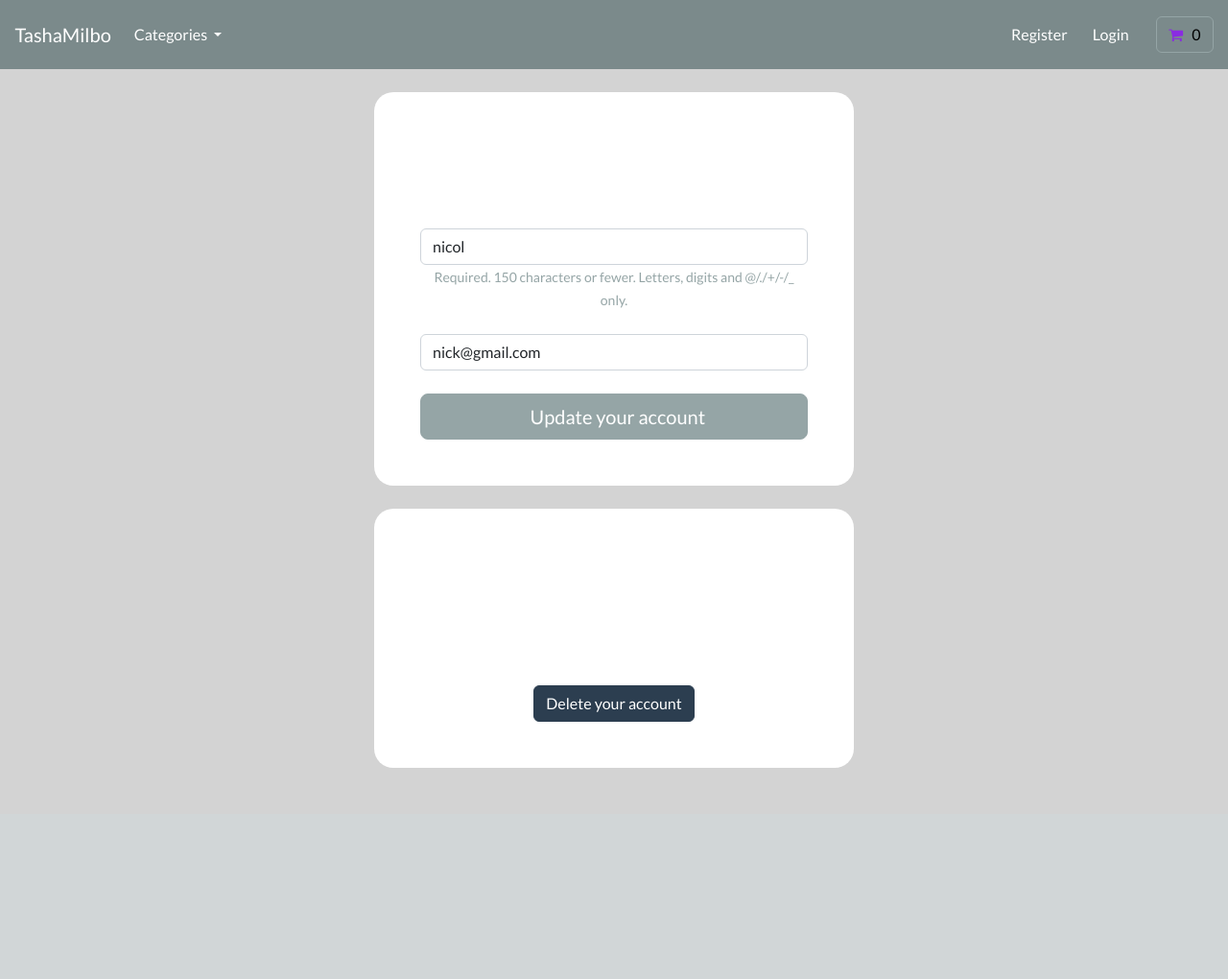
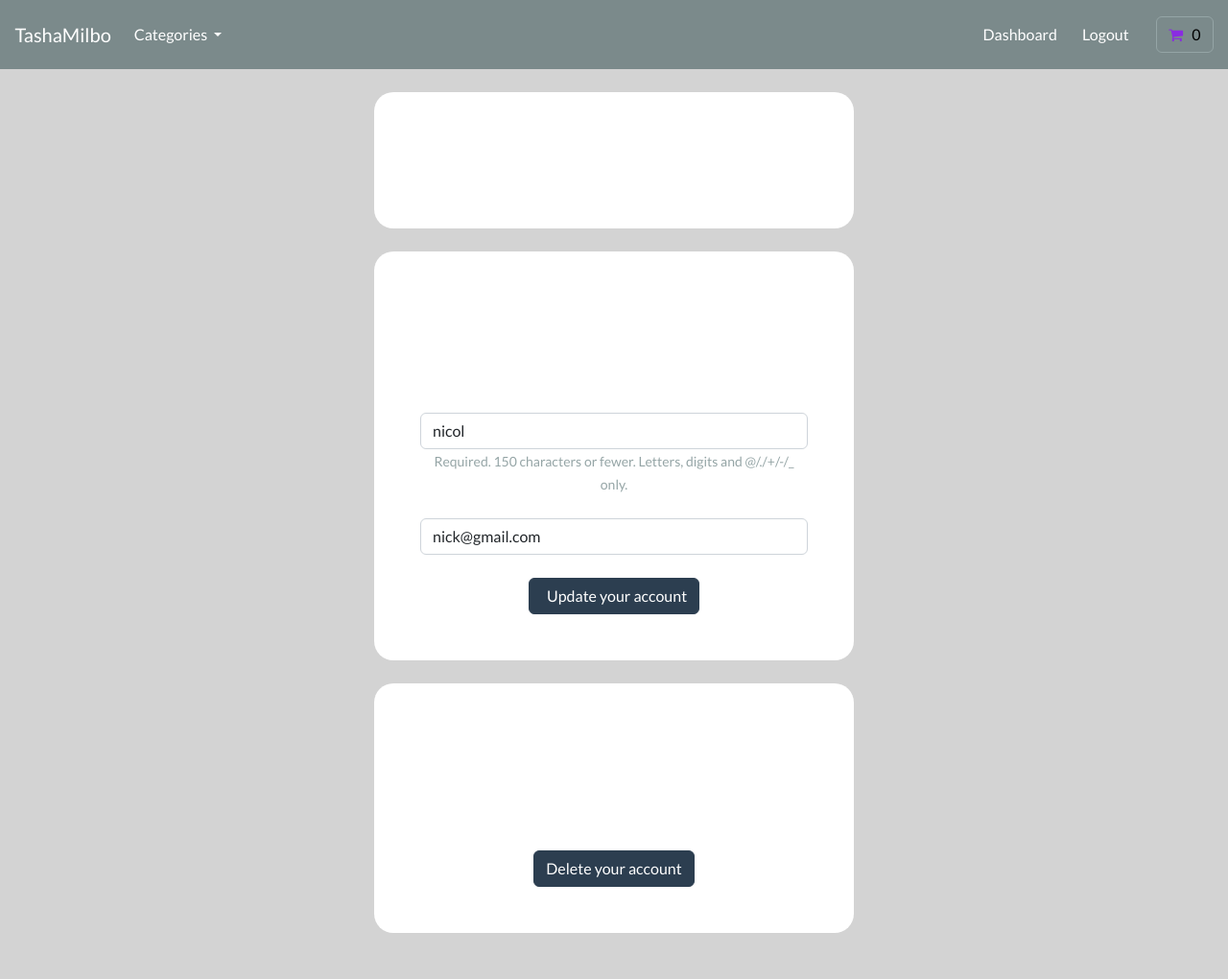
Before and after one commit to Nicolae77/Django-Ecommerce, a Django app: page /account/profile-management in a window 1280 px wide. Shown: the whole page at 96% size. Before the commit the page ends 800 px from the top, so only its background shows below. Run offline with Django 4.2, Linux system fonts and the light colour scheme; a user stored in the database is signed in; data comes from the database, SQL or seed files in the repository; both versions use the stored data as it was after the commit; some libraries are stand-ins or nearby versions.

Commit message:
Improving the User Interface(UI)

```diff
--- a/account/templates/account/dashboard.html
+++ b/account/templates/account/dashboard.html
@@ -38,6 +38,7 @@
 
         <h4>Track your orders</h4>
          <hr>
+         <p>Track all of your orders here...</p>
          <a class="btn btn-primary navbar-btn text-white" type="button"  href="{% url 'user-logout' %}"> My orders  </a>
     </div>
 
@@ -47,9 +48,9 @@
 
         <h4>Manage your account</h4>
             <hr>
+            <p>Update or delete your account</p>
         <a class="btn btn-primary navbar-btn text-white" type="button"  href="{% url 'profile-management' %}"> Profile Management </a>
-           <br> <br>
-        <a class="btn btn-danger navbar-btn text-white" type="button"  href="{% url 'user-logout' %}"> Logout </a>
+
 
     </div>
 
--- a/account/templates/account/profile-management.html
+++ b/account/templates/account/profile-management.html
@@ -19,11 +19,22 @@
 
 
 <body>
+
+    <br>
+
+    <div class="container bg-white shadow-md p-5 form-layout">
+
+        <h3> <i class="fa fa-address-book" aria-hidden="true"></i> &nbsp; Profile management</h3>
+
+    </div>
+
     <br>
 
     <div class="container bg-white shadow-md p-5 form-layout">
 
         <h3>Update your account</h3>
+
+        <hr>
 
         <br>
 
@@ -38,7 +49,7 @@
 
             <br>
 
-            <button type="submit" class="btn btn-secondary btn-lg w-100 btn-block p-2"> &nbsp; Update your account</button>
+            <button type="submit" class="btn btn-primary navbar-btn text-white"> &nbsp; Update your account</button>
 
 
         </form>
@@ -48,7 +59,7 @@
     <br>
     <div class="container bg-white shadow-md p-5 form-layout">
 
-        <h3>Delete your account</h3>
+        <h4>Delete your account</h4>
         <hr>
         <p>Proceed if you wish to delete your account.</p>
         <br>
--- a/store/templates/store/base.html
+++ b/store/templates/store/base.html
@@ -109,6 +109,16 @@
 
             <ul class="navbar-nav ms-auto">
 
+                {% if user.is_authenticated %}
+
+
+                    <li class="nav-item">
+
+                        <a class="btn btn-alert navbar-btn text-white" type="button"  href="{% url 'dashboard' %}"> Dashboard </a>
+
+                    </li>
+
+                 {% else %}
 
                     <li class="nav-item">
 
@@ -116,12 +126,26 @@
 
                     </li>
 
+                {% endif %}
+
+                {% if user.is_authenticated %}
+
+
+                    <li class="nav-item">
+
+                        <a class="btn btn-alert navbar-btn text-white" type="button"  href="{% url 'user-logout' %}"> Logout </a>
+
+                    </li>
+
+                 {% else %}
 
                     <li class="nav-item">
 
                         <a class="btn btn-alert navbar-btn text-white" type="button"  href="{% url 'my-login' %}"> Login </a>
 
                     </li>
+
+                {% endif %}
 
 
                 &nbsp; &nbsp; &nbsp;
```
Also changed, not shown: account/templates/account/delete-account.html (+7 -4 lines), db.sqlite3. Lines whose indentation alone changed are shown as unchanged.
